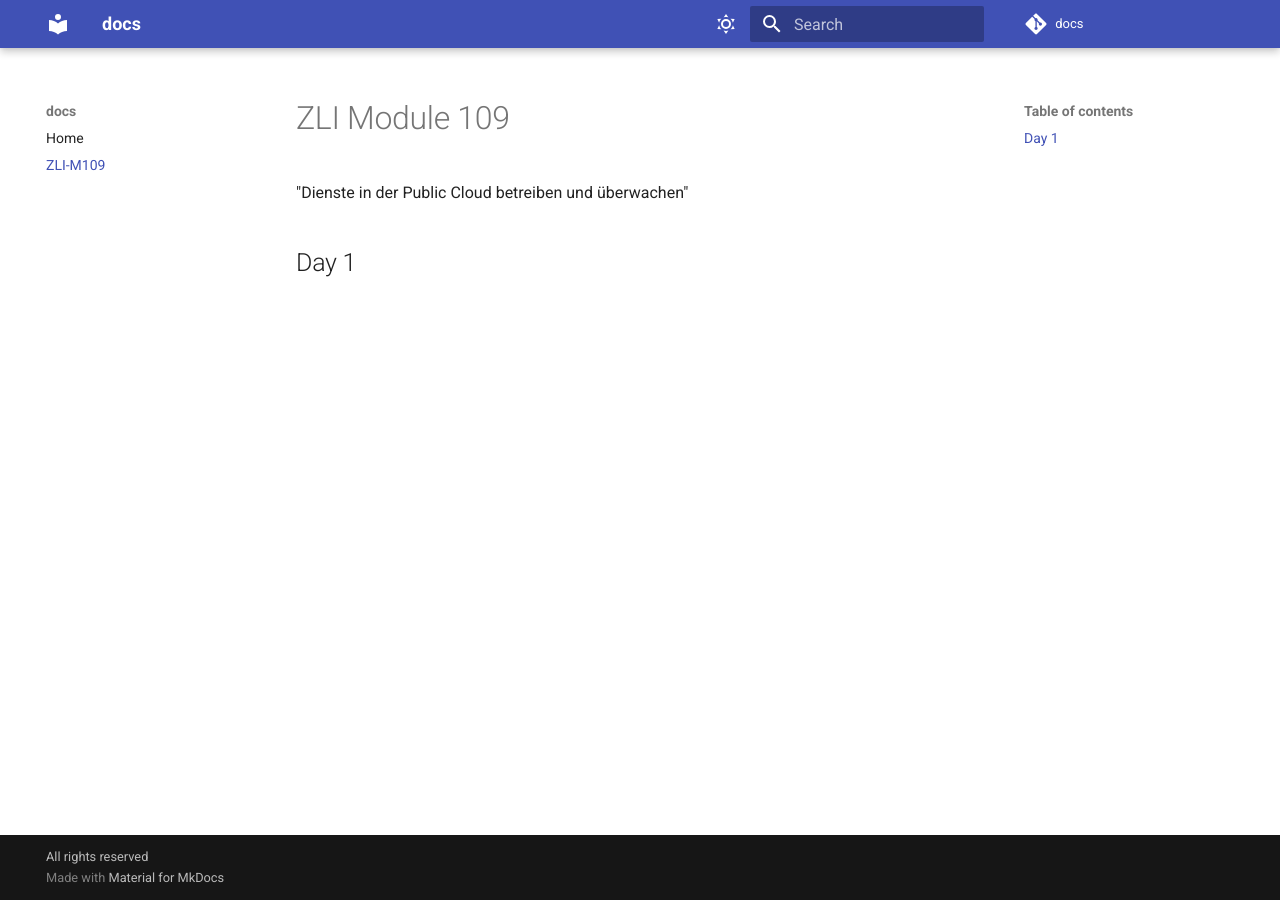
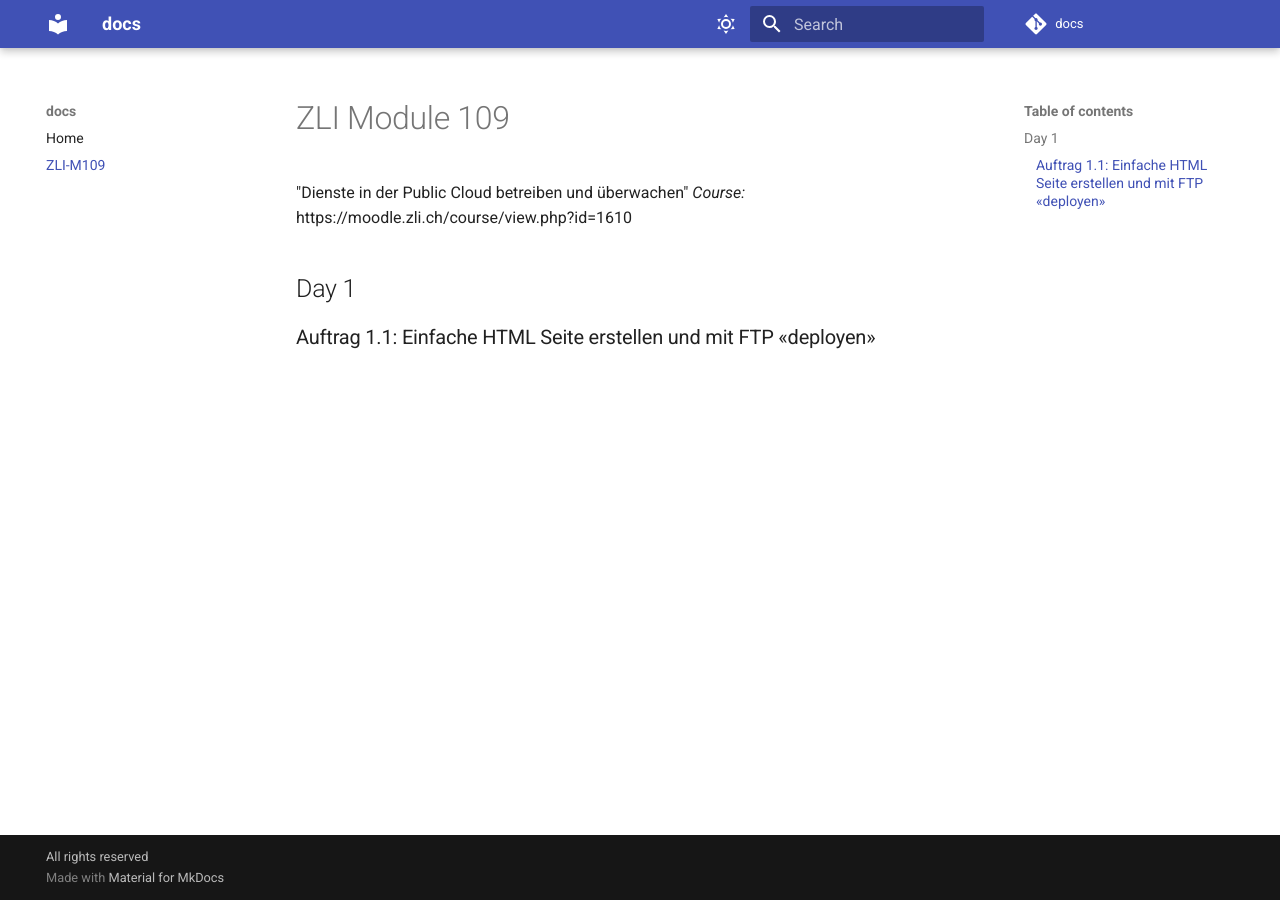
Before and after one commit to Sephley/docs, an MkDocs documentation site: the page built from docs/m109.md, in a window 1280 px wide. Built offline with MkDocs 1.6.1 and Material for MkDocs 9.7.7, drawn with Linux system fonts in a browser that asks for light colours; comment, search, counter and statistics services are not loaded.

Commit message:
move ci.yml and edit m109.md

```diff
--- a/docs/m109.md
+++ b/docs/m109.md
@@ -1,3 +1,6 @@
 # ZLI Module 109
 "Dienste in der Public Cloud betreiben und überwachen"
+*Course:* https://moodle.zli.ch/course/view.php?id=1610
 ## Day 1
+
+### Auftrag 1.1: Einfache HTML Seite erstellen und mit FTP «deployen»
```
Also changed, not shown: 2 other files.
